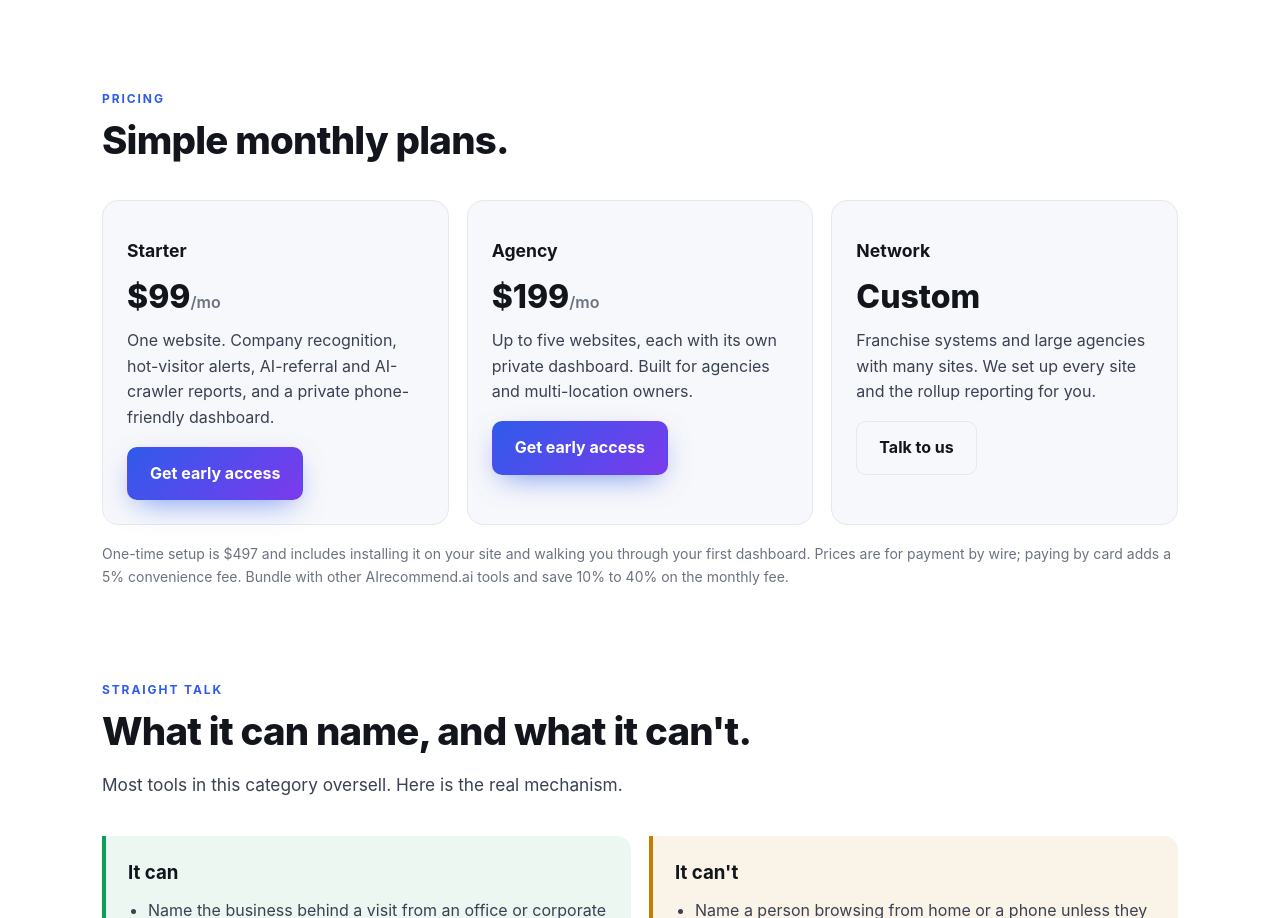
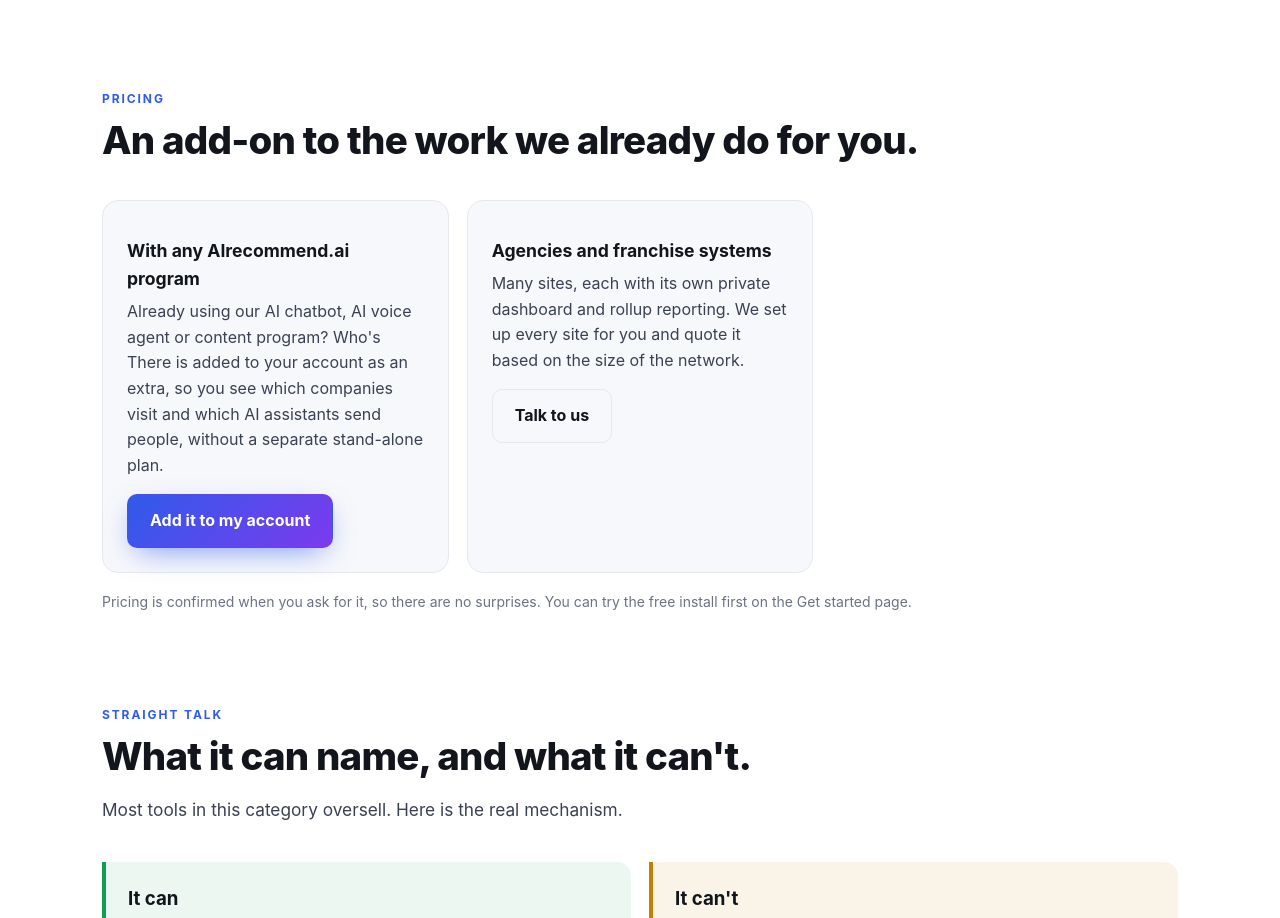
Before and after one commit to scotttischler-byte/airecommend-site, a plain HTML site: page known-visitor/src/landing.html in a window 1280 px wide. Shown: the part 3148-4066 px from the top of the page. Drawn offline with Linux system fonts and the light colour scheme.

Commit message:
Reframe Who's There pricing as an add-on to existing AIrecommend programs; remove stand-alone prices
Co-Authored-By: Claude Sonnet 5.5 <noreply@anthropic.com>
Claude-Session: https://claude.ai/code/session_0166YBNSjt8zeL5BEk1WF2nw

```diff
--- a/known-visitor/src/landing.html
+++ b/known-visitor/src/landing.html
@@ -138,13 +138,12 @@ footer .wrap{display:flex;justify-content:space-between;gap:16px;flex-wrap:wrap;
 </div></section>
 
 <section id="pricing" style="padding-top:0"><div class="wrap">
-<div class="kick">Pricing</div><h2>Simple monthly plans.</h2>
+<div class="kick">Pricing</div><h2>An add-on to the work we already do for you.</h2>
 <div class="grid">
-<div class="card"><h3>Starter</h3><p style="font-size:2rem;font-weight:800;color:var(--ink);margin:6px 0">$99<span style="font-size:1rem;font-weight:600;color:var(--muted)">/mo</span></p><p>One website. Company recognition, hot-visitor alerts, AI-referral and AI-crawler reports, and a private phone-friendly dashboard.</p><p style="margin-top:16px"><a class="btn p" href="#access">Get early access</a></p></div>
-<div class="card"><h3>Agency</h3><p style="font-size:2rem;font-weight:800;color:var(--ink);margin:6px 0">$199<span style="font-size:1rem;font-weight:600;color:var(--muted)">/mo</span></p><p>Up to five websites, each with its own private dashboard. Built for agencies and multi-location owners.</p><p style="margin-top:16px"><a class="btn p" href="#access">Get early access</a></p></div>
-<div class="card"><h3>Network</h3><p style="font-size:2rem;font-weight:800;color:var(--ink);margin:6px 0">Custom</p><p>Franchise systems and large agencies with many sites. We set up every site and the rollup reporting for you.</p><p style="margin-top:16px"><a class="btn g" href="#access">Talk to us</a></p></div>
+<div class="card"><h3>With any AIrecommend.ai program</h3><p>Already using our AI chatbot, AI voice agent or content program? Who's There is added to your account as an extra, so you see which companies visit and which AI assistants send people, without a separate stand-alone plan.</p><p style="margin-top:16px"><a class="btn p" href="#access">Add it to my account</a></p></div>
+<div class="card"><h3>Agencies and franchise systems</h3><p>Many sites, each with its own private dashboard and rollup reporting. We set up every site for you and quote it based on the size of the network.</p><p style="margin-top:16px"><a class="btn g" href="#access">Talk to us</a></p></div>
 </div>
-<p style="margin-top:18px;font-size:14px;color:var(--muted)">One-time setup is $497 and includes installing it on your site and walking you through your first dashboard. Prices are for payment by wire; paying by card adds a 5% convenience fee. Bundle with other AIrecommend.ai tools and save 10% to 40% on the monthly fee.</p>
+<p style="margin-top:18px;font-size:14px;color:var(--muted)">Pricing is confirmed when you ask for it, so there are no surprises. You can try the free install first on the Get started page.</p>
 </div></section>
 
 <section id="honest" style="padding-top:0"><div class="wrap">
@@ -172,7 +171,7 @@ footer .wrap{display:flex;justify-content:space-between;gap:16px;flex-wrap:wrap;
 <details><summary>Is this legal and private?</summary><p>It is built to be consent-aware: it honors Global Privacy Control and Do Not Track, shows a consent banner by default (no ID or company name until a visitor accepts), links to a plain-language privacy page, and stores a salted hash instead of the raw IP address. People are only named when they submit a form themselves. You should still have a privacy notice on your site, and for legal advice on your situation, talk to your own attorney. We are not a law firm.</p></details>
 <details><summary>Will it slow my site?</summary><p>No. It is a tiny script that loads asynchronously and sends small beacons in the background.</p></details>
 <details><summary>Who is it for?</summary><p>Business owners who want to know who is looking, agencies that run many client sites, and sales teams that want to call the right company at the right moment.</p></details>
-<details><summary>What does it cost?</summary><p>Plans start at $99 a month for one website, plus a one-time $497 setup. See the pricing section above. Request early access and we will set up your first site and show you real data from your own traffic.</p></details>
+<details><summary>What does it cost?</summary><p>It is offered as an add-on to the AIrecommend.ai programs you already use, so it is not a separate stand-alone subscription. Request early access and we will confirm the price for your situation and set up your first site so you can see real data from your own traffic.</p></details>
 </div></section>
 
 <section id="access" style="padding-top:0"><div class="wrap"><div class="cta-box">
```
Also changed, not shown: known-visitor/worker.js (+1 -1 lines).
